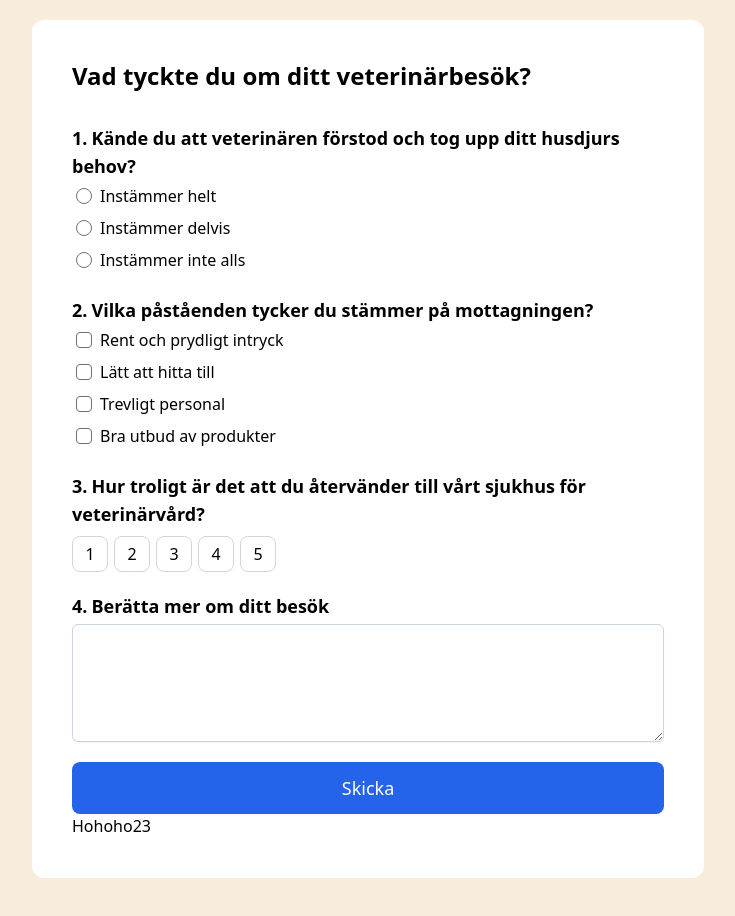
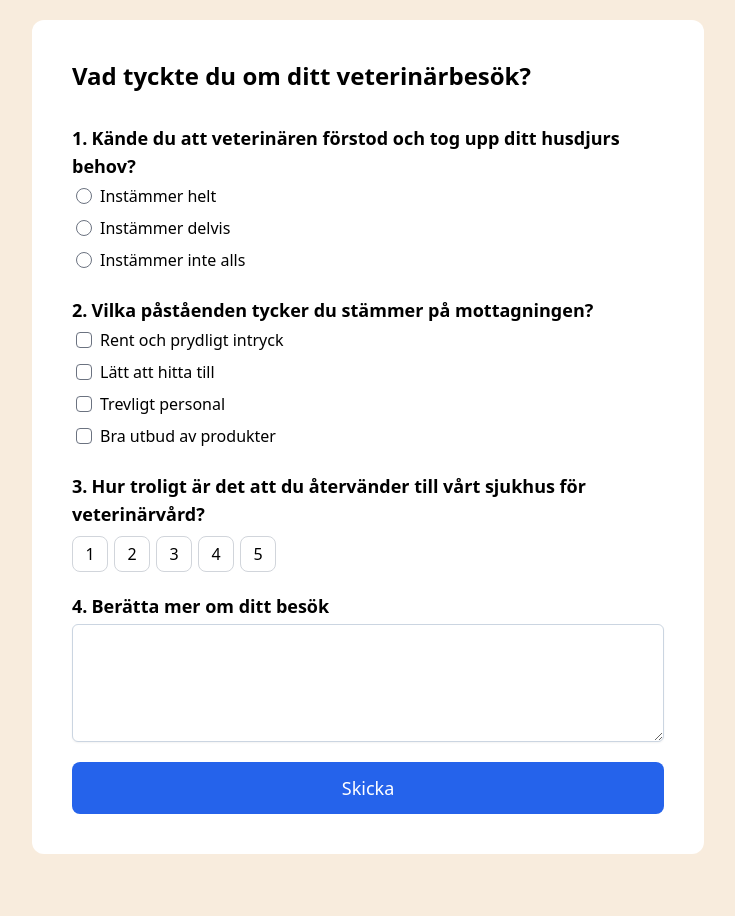
Before and after one commit to Knivrobot/feedback, a React (Vite) app: page / in a window 1280 px wide. Shown: the top 916 px of the page, without its empty margins (272-1007 px from the left). Built offline with nearby package versions, Linux system fonts and the light colour scheme; the HTML template or start-up script is replaced by a standard one; a web font is replaced by a local one.

Commit message:
Test if github pages action work

```diff
--- a/src/App.tsx
+++ b/src/App.tsx
@@ -29,7 +29,6 @@ function Survey() {
           setFormContent={setFormContent}
         />
       )}
-      Hohoho23
     </div>
   );
 }
```
Also changed, not shown: 1 other file (tests, documents, lock files or other folders).
